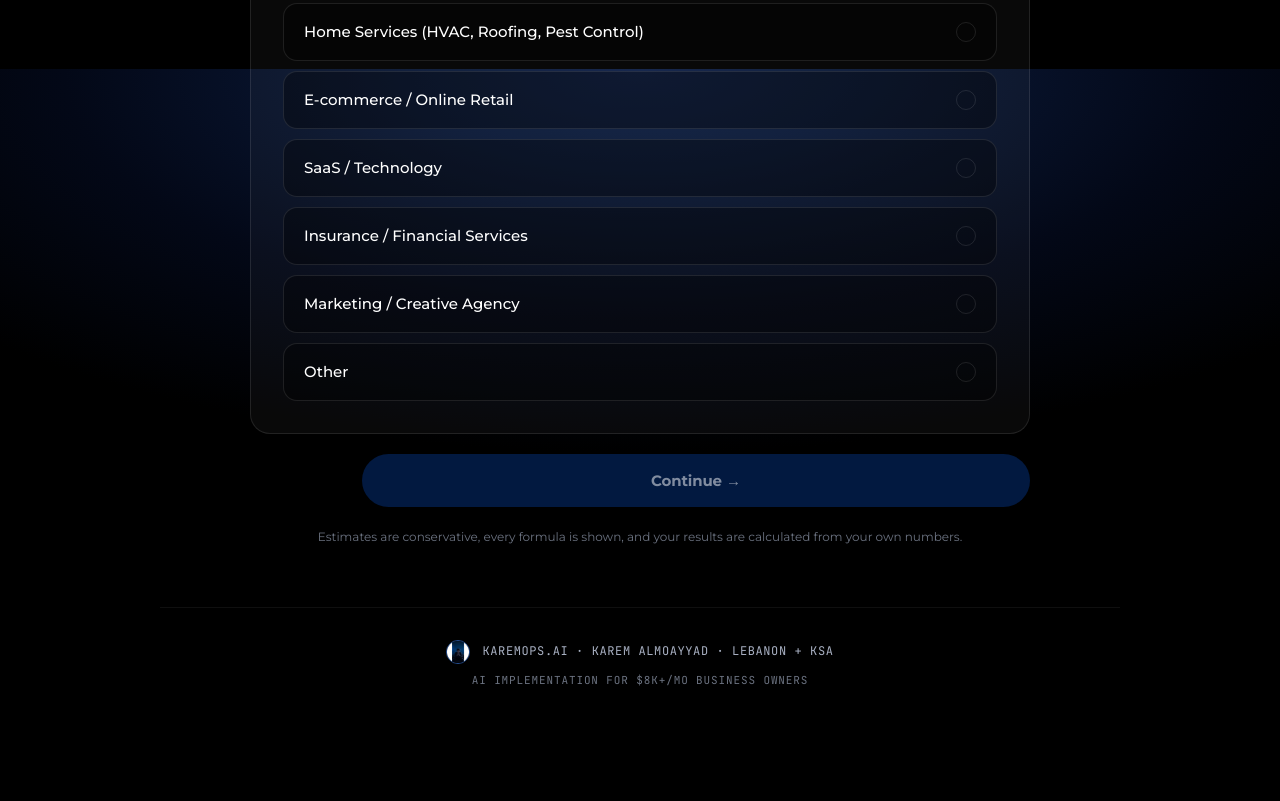
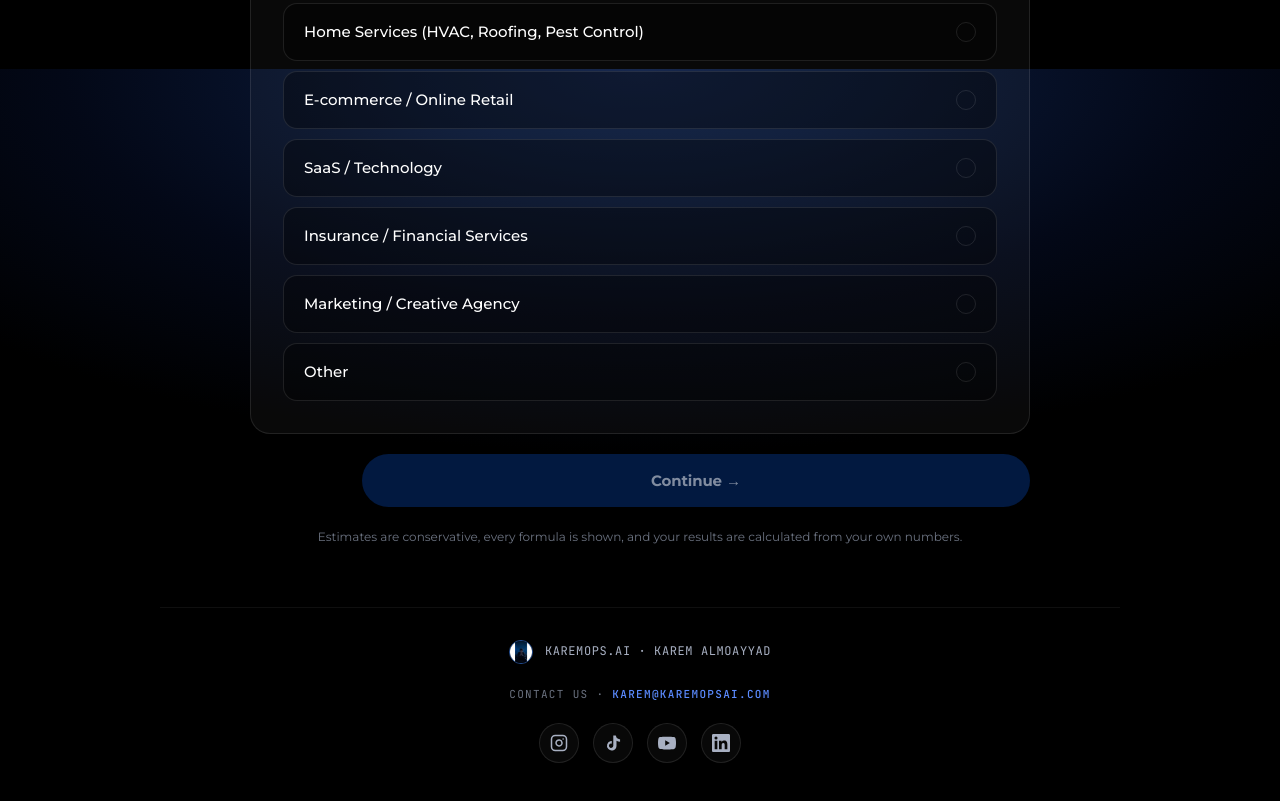
Before and after one commit to karemopsai/karemops-site, a plain HTML site: page find-your-leaks-v2.html in a window 1280 px wide. Shown: the part 731-1532 px from the top of the page. Before the commit the page ends 1500 px from the top, so only its background shows below. Drawn offline with Linux system fonts and the light colour scheme.

Commit message:
Fix avatar paths, rebuild footer with contact + social icons
- Use absolute /avatar.jpg so image loads from Vercel root
- Drop tagline and Lebanon+KSA line
- Add Contact Us with karem@karemopsai.com
- Add Instagram, TikTok, YouTube, LinkedIn icon links

```diff
--- a/find-your-leaks-v2.html
+++ b/find-your-leaks-v2.html
@@ -667,13 +667,47 @@
     object-fit: cover;
     border: 1px solid var(--stroke);
   }
-  .site-footer .tag {
+  .footer-contact {
+    margin-top: 22px;
     font-family: 'JetBrains Mono', monospace;
     font-size: 11px;
+    text-transform: uppercase;
+    letter-spacing: 0.12em;
+    color: var(--text-muted);
+  }
+  .footer-contact .label {
     color: var(--text-dim);
-    margin-top: 8px;
-    letter-spacing: 0.08em;
+    margin-right: 8px;
   }
+  .footer-contact a {
+    color: var(--brand-blue-2);
+    font-weight: 500;
+  }
+  .socials {
+    display: flex;
+    justify-content: center;
+    gap: 14px;
+    margin-top: 20px;
+  }
+  .socials a {
+    display: inline-flex;
+    align-items: center;
+    justify-content: center;
+    width: 40px; height: 40px;
+    border-radius: 50%;
+    background: rgba(255,255,255,0.03);
+    border: 1px solid var(--panel-border-2);
+    color: var(--text-muted);
+    transition: all 0.15s ease;
+  }
+  .socials a:hover {
+    color: var(--brand-blue-2);
+    border-color: var(--accent-border-active);
+    background: var(--brand-blue-soft);
+    transform: translateY(-1px);
+    text-decoration: none;
+  }
+  .socials svg { width: 18px; height: 18px; display: block; }
 
   .container-wide { max-width: 960px; margin: 0 auto; }
 
@@ -704,7 +738,7 @@
 
 <nav class="nav">
   <a href="/" class="brand">
-    <img class="avatar" src="avatar.jpg" alt="Karem" />
+    <img class="avatar" src="/avatar.jpg" alt="Karem" />
     <span>Karemops.ai</span>
   </a>
   <a href="/" class="back">← BACK TO SITE</a>
@@ -739,10 +773,26 @@
 
 <footer class="site-footer">
   <div class="brand-row">
-    <img class="avatar" src="avatar.jpg" alt="Karem" />
-    <span>KAREMOPS.AI · KAREM ALMOAYYAD · LEBANON + KSA</span>
+    <img class="avatar" src="/avatar.jpg" alt="Karem" />
+    <span>KAREMOPS.AI · KAREM ALMOAYYAD</span>
   </div>
-  <div class="tag">AI IMPLEMENTATION FOR $8K+/MO BUSINESS OWNERS</div>
+  <div class="footer-contact">
+    <span class="label">CONTACT US ·</span><a href="mailto:karem@karemopsai.com">karem@karemopsai.com</a>
+  </div>
+  <div class="socials">
+    <a href="https://instagram.com/karemops.ai" target="_blank" rel="noopener" aria-label="Instagram">
+      <svg viewBox="0 0 24 24" fill="none" stroke="currentColor" stroke-width="2" stroke-linecap="round" stroke-linejoin="round"><rect x="2" y="2" width="20" height="20" rx="5" ry="5"></rect><path d="M16 11.37A4 4 0 1 1 12.63 8 4 4 0 0 1 16 11.37z"></path><line x1="17.5" y1="6.5" x2="17.51" y2="6.5"></line></svg>
+    </a>
+    <a href="https://tiktok.com/@karemops.ai" target="_blank" rel="noopener" aria-label="TikTok">
+      <svg viewBox="0 0 24 24" fill="currentColor"><path d="M19.59 6.69a4.83 4.83 0 0 1-3.77-4.25V2h-3.45v13.67a2.89 2.89 0 0 1-5.2 1.74 2.89 2.89 0 0 1 2.31-4.64 2.93 2.93 0 0 1 .88.13V9.4a6.84 6.84 0 0 0-1-.05A6.33 6.33 0 0 0 5.8 20.1a6.34 6.34 0 0 0 10.86-4.43V8.94a8.16 8.16 0 0 0 4.77 1.52V7a4.85 4.85 0 0 1-1.84-.31z"></path></svg>
+    </a>
+    <a href="https://youtube.com/@karemops.ai" target="_blank" rel="noopener" aria-label="YouTube">
+      <svg viewBox="0 0 24 24" fill="currentColor"><path d="M23.5 6.2a3 3 0 0 0-2.1-2.1C19.5 3.5 12 3.5 12 3.5s-7.5 0-9.4.6A3 3 0 0 0 .5 6.2 31.4 31.4 0 0 0 0 12a31.4 31.4 0 0 0 .5 5.8 3 3 0 0 0 2.1 2.1c1.9.6 9.4.6 9.4.6s7.5 0 9.4-.6a3 3 0 0 0 2.1-2.1A31.4 31.4 0 0 0 24 12a31.4 31.4 0 0 0-.5-5.8zM9.6 15.6V8.4l6.2 3.6-6.2 3.6z"></path></svg>
+    </a>
+    <a href="https://linkedin.com/in/karem-almoayyad" target="_blank" rel="noopener" aria-label="LinkedIn">
+      <svg viewBox="0 0 24 24" fill="currentColor"><path d="M20.45 20.45h-3.55v-5.57c0-1.33-.03-3.04-1.85-3.04-1.86 0-2.14 1.45-2.14 2.95v5.66H9.35V9h3.41v1.56h.05a3.74 3.74 0 0 1 3.37-1.85c3.6 0 4.27 2.37 4.27 5.45v6.29zM5.34 7.43a2.06 2.06 0 1 1 0-4.12 2.06 2.06 0 0 1 0 4.12zm1.78 13.02H3.56V9h3.56v11.45zM22.22 0H1.77C.79 0 0 .77 0 1.72v20.56C0 23.23.79 24 1.77 24h20.45c.98 0 1.78-.77 1.78-1.72V1.72C24 .77 23.2 0 22.22 0z"></path></svg>
+    </a>
+  </div>
 </footer>
 
 <script>
```
